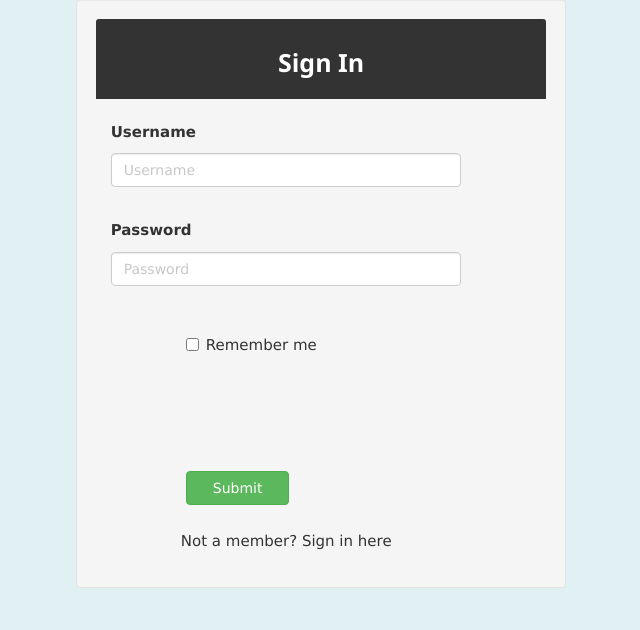
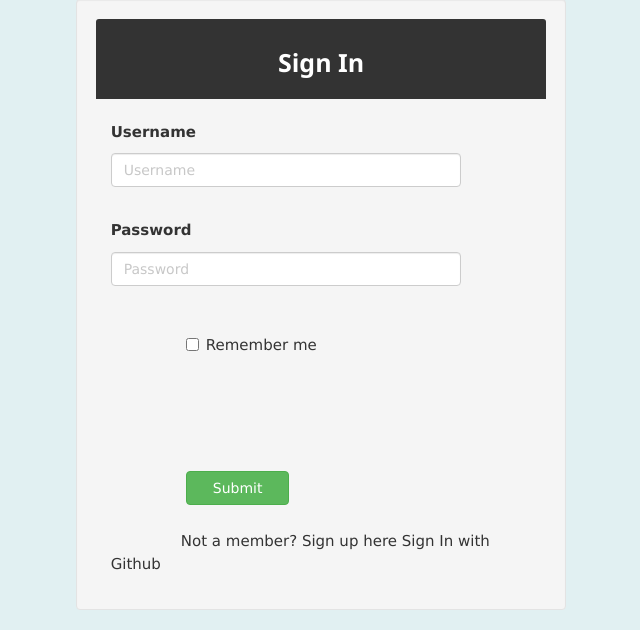
Before and after one commit to nmala001/WebProgramming_Slack, a PHP site: page /WebProgramming_Slack/index.php in a window 1280 px wide. Shown: the part 293-923 px from the top of the page, without its empty margins (371-1011 px from the left). Run offline with PHP 8.4, Linux system fonts and the light colour scheme; some libraries are stand-ins or nearby versions.

Commit message:
added sign in option through git on UI

```diff
--- a/index.php
+++ b/index.php
@@ -246,7 +246,12 @@ body {
 
 																													</div>
 																													<div style = "margin-top:25px;">
-																												<a class= "col-sm-offset-2" href="signup.php">Not a member? Sign in here</a>
+																												<a class= "col-sm-offset-2" href="signup.php">Not a member? Sign up here</a>
+																												<!-- git-->
+																												<a href="git_login.php">Sign In with Github</a>
+																												<!-- git-->
+
+
 																												</div>
 																								</form>
 																				</div>
```
